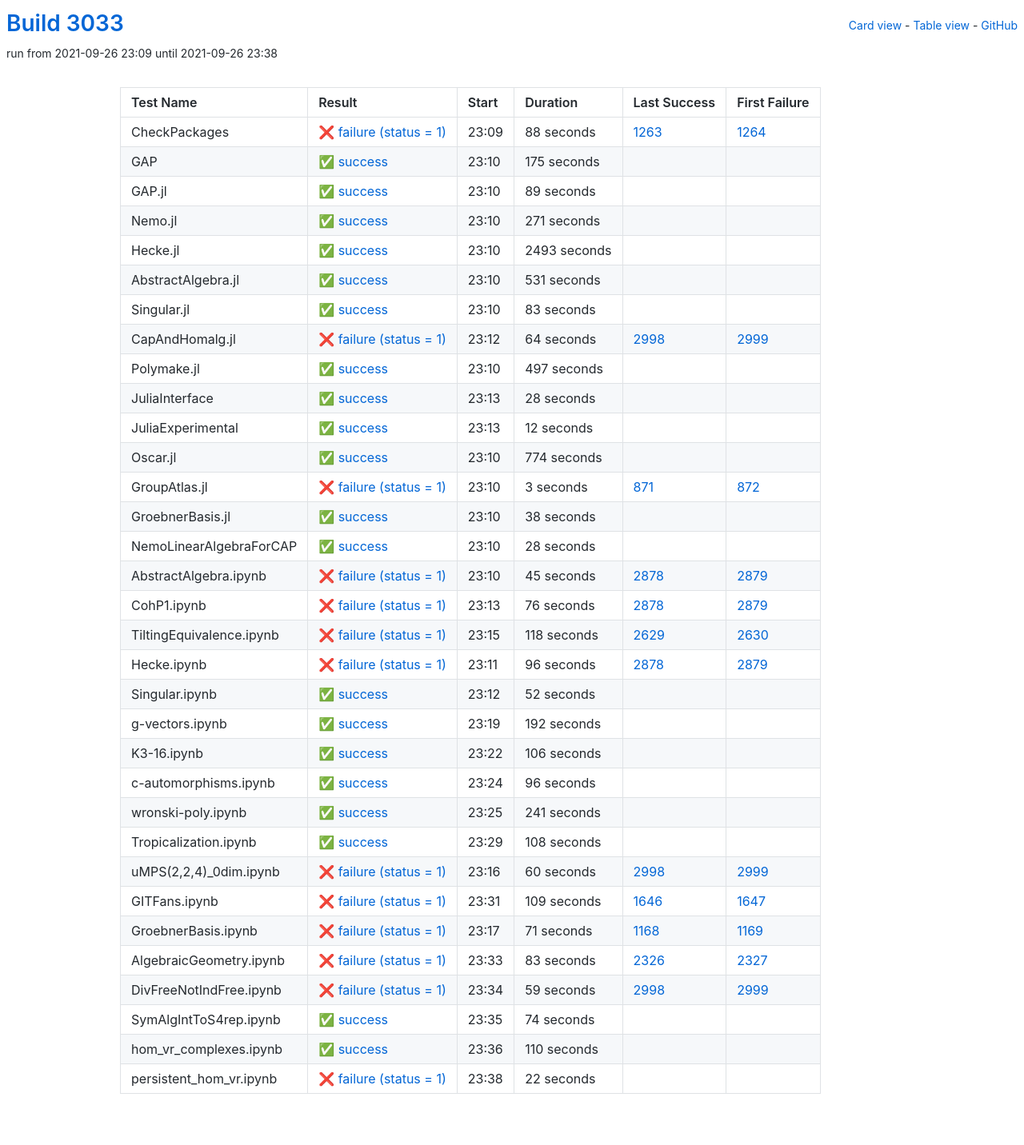
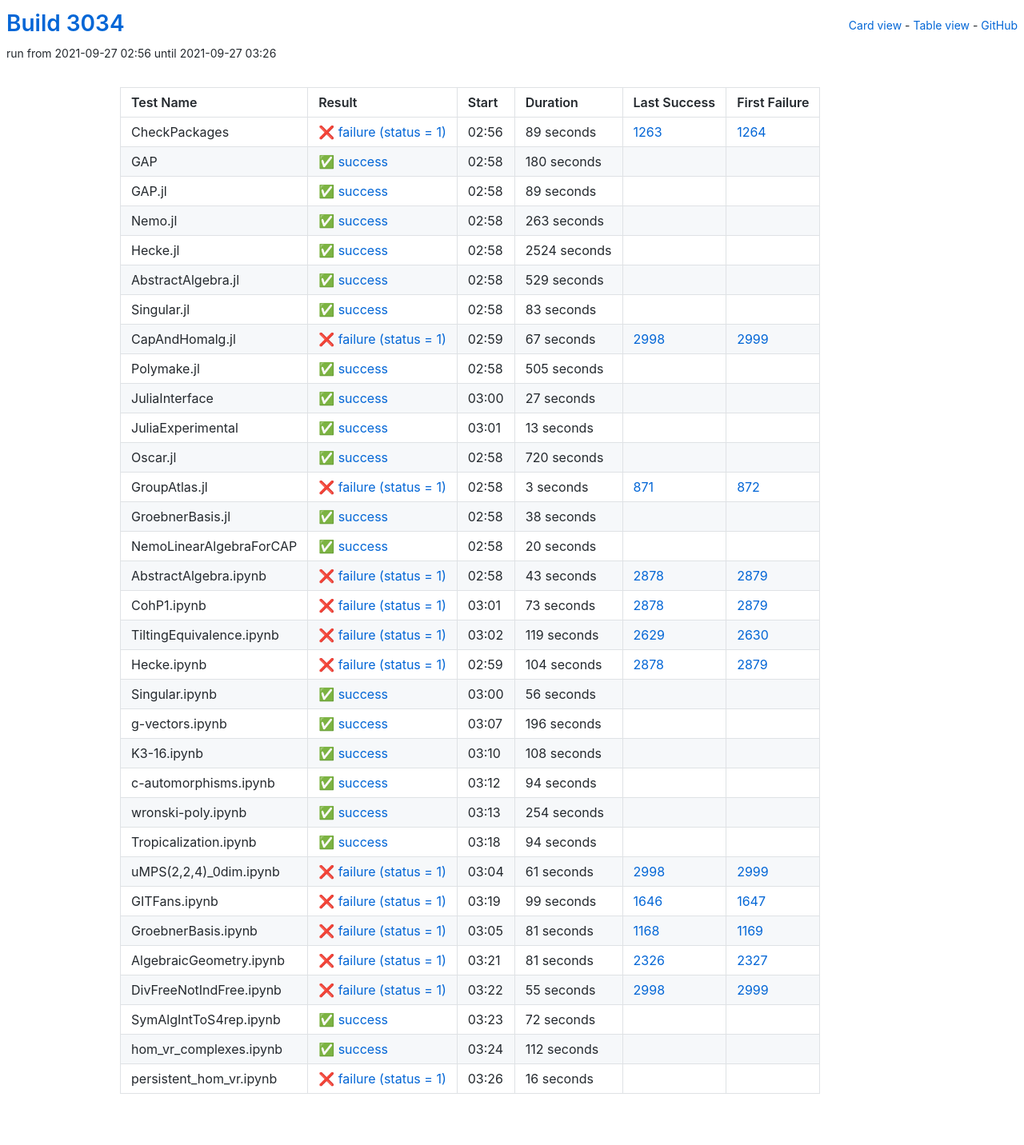
Before and after one commit to oscar-system/oscar-ci-status-stable, a Jekyll site: the page built from table.html, in a window 1280 px wide. Shown: the whole page at 80% size. Built offline with Jekyll 4.4.1, drawn with Linux system fonts in a browser that asks for light colours.

Commit message:
Build #3034

```diff
--- a/_data/ci.yml
+++ b/_data/ci.yml
@@ -1,6 +1,6 @@
 ---
-build: 3033
-build_url: https://oscarci.mathematik.uni-kl.de/job/oscar-stable/3033/
+build: 3034
+build_url: https://oscarci.mathematik.uni-kl.de/job/oscar-stable/3034/
 job: oscar-stable
 organization: oscar-system
 repo: oscar-ci-status-stable
@@ -8,32 +8,32 @@ repourl: https://github.com/oscar-system/oscar-ci-status-stable
 tests:
 - name: CheckPackages
   id: checkpackages
-  log: https://oscarci.mathematik.uni-kl.de/job/oscar-stable/3033/artifact/logs/build-3033/CheckPackages.log
-  start: 2021-09-26 23:09
+  log: https://oscarci.mathematik.uni-kl.de/job/oscar-stable/3034/artifact/logs/build-3034/CheckPackages.log
+  start: 2021-09-27 02:56
   success: false
   exitcode: 1
   status: failure
-  duration: 88
+  duration: 89
   last_success: 1263
   last_success_url: https://oscarci.mathematik.uni-kl.de/job/oscar-stable/1263/
   first_failure: 1264
   first_failure_url: https://oscarci.mathematik.uni-kl.de/job/oscar-stable/1264/
 - name: GAP
   id: gap
-  log: https://oscarci.mathematik.uni-kl.de/job/oscar-stable/3033/artifact/logs/build-3033/GAP.log
-  start: 2021-09-26 23:10
+  log: https://oscarci.mathematik.uni-kl.de/job/oscar-stable/3034/artifact/logs/build-3034/GAP.log
+  start: 2021-09-27 02:58
   success: true
   exitcode: 0
   status: success
-  duration: 175
+  duration: 180
   last_success: false
   last_success_url:
   first_failure: false
   first_failure_url:
 - name: GAP.jl
   id: gap-jl
-  log: https://oscarci.mathematik.uni-kl.de/job/oscar-stable/3033/artifact/logs/build-3033/GAP.jl.log
-  start: 2021-09-26 23:10
+  log: https://oscarci.mathematik.uni-kl.de/job/oscar-stable/3034/artifact/logs/build-3034/GAP.jl.log
+  start: 2021-09-27 02:58
   success: true
   exitcode: 0
   status: success
@@ -44,44 +44,44 @@ tests:
   first_failure_url:
 - name: Nemo.jl
   id: nemo-jl
-  log: https://oscarci.mathematik.uni-kl.de/job/oscar-stable/3033/artifact/logs/build-3033/Nemo.jl.log
-  start: 2021-09-26 23:10
+  log: https://oscarci.mathematik.uni-kl.de/job/oscar-stable/3034/artifact/logs/build-3034/Nemo.jl.log
+  start: 2021-09-27 02:58
   success: true
   exitcode: 0
   status: success
-  duration: 271
+  duration: 263
   last_success: false
   last_success_url:
   first_failure: false
   first_failure_url:
 - name: Hecke.jl
   id: hecke-jl
-  log: https://oscarci.mathematik.uni-kl.de/job/oscar-stable/3033/artifact/logs/build-3033/Hecke.jl.log
-  start: 2021-09-26 23:10
+  log: https://oscarci.mathematik.uni-kl.de/job/oscar-stable/3034/artifact/logs/build-3034/Hecke.jl.log
+  start: 2021-09-27 02:58
   success: true
   exitcode: 0
   status: success
-  duration: 2493
+  duration: 2524
   last_success: false
   last_success_url:
   first_failure: false
   first_failure_url:
 - name: AbstractAlgebra.jl
   id: abstractalgebra-jl
-  log: https://oscarci.mathematik.uni-kl.de/job/oscar-stable/3033/artifact/logs/build-3033/AbstractAlgebra.jl.log
-  start: 2021-09-26 23:10
+  log: https://oscarci.mathematik.uni-kl.de/job/oscar-stable/3034/artifact/logs/build-3034/AbstractAlgebra.jl.log
+  start: 2021-09-27 02:58
   success: true
   exitcode: 0
   status: success
-  duration: 531
+  duration: 529
   last_success: false
   last_success_url:
   first_failure: false
   first_failure_url:
 - name: Singular.jl
   id: singular-jl
-  log: https://oscarci.mathematik.uni-kl.de/job/oscar-stable/3033/artifact/logs/build-3033/Singular.jl.log
-  start: 2021-09-26 23:10
+  log: https://oscarci.mathematik.uni-kl.de/job/oscar-stable/3034/artifact/logs/build-3034/Singular.jl.log
+  start: 2021-09-27 02:58
   success: true
   exitcode: 0
   status: success
@@ -92,68 +92,68 @@ tests:
   first_failure_url:
 - name: CapAndHomalg.jl
   id: capandhomalg-jl
-  log: https://oscarci.mathematik.uni-kl.de/job/oscar-stable/3033/artifact/logs/build-3033/CapAndHomalg.jl.log
-  start: 2021-09-26 23:12
+  log: https://oscarci.mathematik.uni-kl.de/job/oscar-stable/3034/artifact/logs/build-3034/CapAndHomalg.jl.log
+  start: 2021-09-27 02:59
   success: false
   exitcode: 1
   status: failure
-  duration: 64
+  duration: 67
   last_success: 2998
   last_success_url: https://oscarci.mathematik.uni-kl.de/job/oscar-stable/2998/
   first_failure: 2999
   first_failure_url: https://oscarci.mathematik.uni-kl.de/job/oscar-stable/2999/
 - name: Polymake.jl
   id: polymake-jl
-  log: https://oscarci.mathematik.uni-kl.de/job/oscar-stable/3033/artifact/logs/build-3033/Polymake.jl.log
-  start: 2021-09-26 23:10
+  log: https://oscarci.mathematik.uni-kl.de/job/oscar-stable/3034/artifact/logs/build-3034/Polymake.jl.log
+  start: 2021-09-27 02:58
   success: true
   exitcode: 0
   status: success
-  duration: 497
+  duration: 505
   last_success: false
   last_success_url:
   first_failure: false
   first_failure_url:
 - name: JuliaInterface
   id: juliainterface
-  log: https://oscarci.mathematik.uni-kl.de/job/oscar-stable/3033/artifact/logs/build-3033/JuliaInterface.log
-  start: 2021-09-26 23:13
+  log: https://oscarci.mathematik.uni-kl.de/job/oscar-stable/3034/artifact/logs/build-3034/JuliaInterface.log
+  start: 2021-09-27 03:00
   success: true
   exitcode: 0
   status: success
-  duration: 28
+  duration: 27
   last_success: false
   last_success_url:
   first_failure: false
   first_failure_url:
 - name: JuliaExperimental
   id: juliaexperimental
-  log: https://oscarci.mathematik.uni-kl.de/job/oscar-stable/3033/artifact/logs/build-3033/JuliaExperimental.log
-  start: 2021-09-26 23:13
+  log: https://oscarci.mathematik.uni-kl.de/job/oscar-stable/3034/artifact/logs/build-3034/JuliaExperimental.log
+  start: 2021-09-27 03:01
   success: true
   exitcode: 0
   status: success
-  duration: 12
+  duration: 13
   last_success: false
   last_success_url:
   first_failure: false
   first_failure_url:
 - name: Oscar.jl
   id: oscar-jl
-  log: https://oscarci.mathematik.uni-kl.de/job/oscar-stable/3033/artifact/logs/build-3033/Oscar.jl.log
-  start: 2021-09-26 23:10
+  log: https://oscarci.mathematik.uni-kl.de/job/oscar-stable/3034/artifact/logs/build-3034/Oscar.jl.log
+  start: 2021-09-27 02:58
   success: true
   exitcode: 0
   status: success
-  duration: 774
+  duration: 720
   last_success: false
   last_success_url:
   first_failure: false
   first_failure_url:
 - name: GroupAtlas.jl
   id: groupatlas-jl
-  log: https://oscarci.mathematik.uni-kl.de/job/oscar-stable/3033/artifact/logs/build-3033/GroupAtlas.jl.log
-  start: 2021-09-26 23:10
+  log: https://oscarci.mathematik.uni-kl.de/job/oscar-stable/3034/artifact/logs/build-3034/GroupAtlas.jl.log
+  start: 2021-09-27 02:58
   success: false
   exitcode: 1
   status: failure
@@ -164,8 +164,8 @@ tests:
   first_failure_url: https://oscarci.mathematik.uni-kl.de/job/oscar-stable/872/
 - name: GroebnerBasis.jl
   id: groebnerbasis-jl
-  log: https://oscarci.mathematik.uni-kl.de/job/oscar-stable/3033/artifact/logs/build-3033/GroebnerBasis.jl.log
-  start: 2021-09-26 23:10
+  log: https://oscarci.mathematik.uni-kl.de/job/oscar-stable/3034/artifact/logs/build-3034/GroebnerBasis.jl.log
+  start: 2021-09-27 02:58
   success: true
   exitcode: 0
   status: success
@@ -176,128 +176,92 @@ tests:
   first_failure_url:
 - name: NemoLinearAlgebraForCAP
   id: nemolinearalgebraforcap
-  log: https://oscarci.mathematik.uni-kl.de/job/oscar-stable/3033/artifact/logs/build-3033/NemoLinearAlgebraForCAP.log
-  start: 2021-09-26 23:10
+  log: https://oscarci.mathematik.uni-kl.de/job/oscar-stable/3034/artifact/logs/build-3034/NemoLinearAlgebraForCAP.log
+  start: 2021-09-27 02:58
   success: true
   exitcode: 0
   status: success
-  duration: 28
+  duration: 20
   last_success: false
   last_success_url:
   first_failure: false
   first_failure_url:
 - name: AbstractAlgebra.ipynb
   id: abstractalgebra-ipynb
-  log: https://oscarci.mathematik.uni-kl.de/job/oscar-stable/3033/artifact/logs/build-3033/AbstractAlgebra.ipynb.log
-  start: 2021-09-26 23:10
+  log: https://oscarci.mathematik.uni-kl.de/job/oscar-stable/3034/artifact/logs/build-3034/AbstractAlgebra.ipynb.log
+  start: 2021-09-27 02:58
   success: false
   exitcode: 1
   status: failure
-  duration: 45
+  duration: 43
   last_success: 2878
   last_success_url: https://oscarci.mathematik.uni-kl.de/job/oscar-stable/2878/
   first_failure: 2879
   first_failure_url: https://oscarci.mathematik.uni-kl.de/job/oscar-stable/2879/
 - name: CohP1.ipynb
   id: cohp1-ipynb
-  log: https://oscarci.mathematik.uni-kl.de/job/oscar-stable/3033/artifact/logs/build-3033/CohP1.ipynb.log
-  start: 2021-09-26 23:13
+  log: https://oscarci.mathematik.uni-kl.de/job/oscar-stable/3034/artifact/logs/build-3034/CohP1.ipynb.log
+  start: 2021-09-27 03:01
   success: false
   exitcode: 1
   status: failure
-  duration: 76
+  duration: 73
   last_success: 2878
   last_success_url: https://oscarci.mathematik.uni-kl.de/job/oscar-stable/2878/
   first_failure: 2879
   first_failure_url: https://oscarci.mathematik.uni-kl.de/job/oscar-stable/2879/
 - name: TiltingEquivalence.ipynb
   id: tiltingequivalence-ipynb
-  log: https://oscarci.mathematik.uni-kl.de/job/oscar-stable/3033/artifact/logs/build-3033/TiltingEquivalence.ipynb.log
-  start: 2021-09-26 23:15
+  log: https://oscarci.mathematik.uni-kl.de/job/oscar-stable/3034/artifact/logs/build-3034/TiltingEquivalence.ipynb.log
+  start: 2021-09-27 03:02
   success: false
   exitcode: 1
   status: failure
-  duration: 118
+  duration: 119
   last_success: 2629
   last_success_url: https://oscarci.mathematik.uni-kl.de/job/oscar-stable/2629/
   first_failure: 2630
   first_failure_url: https://oscarci.mathematik.uni-kl.de/job/oscar-stable/2630/
 - name: Hecke.ipynb
   id: hecke-ipynb
-  log: https://oscarci.mathematik.uni-kl.de/job/oscar-stable/3033/artifact/logs/build-3033/Hecke.ipynb.log
-  start: 2021-09-26 23:11
+  log: https://oscarci.mathematik.uni-kl.de/job/oscar-stable/3034/artifact/logs/build-3034/Hecke.ipynb.log
+  start: 2021-09-27 02:59
   success: false
   exitcode: 1
   status: failure
-  duration: 96
+  duration: 104
   last_success: 2878
   last_success_url: https://oscarci.mathematik.uni-kl.de/job/oscar-stable/2878/
   first_failure: 2879
   first_failure_url: https://oscarci.mathematik.uni-kl.de/job/oscar-stable/2879/
 - name: Singular.ipynb
   id: singular-ipynb
-  log: https://oscarci.mathematik.uni-kl.de/job/oscar-stable/3033/artifact/logs/build-3033/Singular.ipynb.log
-  start: 2021-09-26 23:12
+  log: https://oscarci.mathematik.uni-kl.de/job/oscar-stable/3034/artifact/logs/build-3034/Singular.ipynb.log
+  start: 2021-09-27 03:00
   success: true
   exitcode: 0
   status: success
-  duration: 52
+  duration: 56
   last_success: false
   last_success_url:
   first_failure: false
   first_failure_url:
 - name: g-vectors.ipynb
   id: g-vectors-ipynb
-  log: https://oscarci.mathematik.uni-kl.de/job/oscar-stable/3033/artifact/logs/build-3033/g-vectors.ipynb.log
-  start: 2021-09-26 23:19
+  log: https://oscarci.mathematik.uni-kl.de/job/oscar-stable/3034/artifact/logs/build-3034/g-vectors.ipynb.log
+  start: 2021-09-27 03:07
   success: true
   exitcode: 0
   status: success
-  duration: 192
+  duration: 196
   last_success: false
   last_success_url:
   first_failure: false
   first_failure_url:
 - name: K3-16.ipynb
   id: k3-16-ipynb
-  log: https://oscarci.mathematik.uni-kl.de/job/oscar-stable/3033/artifact/logs/build-3033/K3-16.ipynb.log
-  start: 2021-09-26 23:22
-  success: true
-  exitcode: 0
-  status: success
-  duration: 106
-  last_success: false
-  last_success_url:
-  first_failure: false
-  first_failure_url:
-- name: c-automorphisms.ipynb
-  id: c-automorphisms-ipynb
-  log: https://oscarci.mathematik.uni-kl.de/job/oscar-stable/3033/artifact/logs/build-3033/c-automorphisms.ipynb.log
-  start: 2021-09-26 23:24
-  success: true
-  exitcode: 0
-  status: success
-  duration: 96
-  last_success: false
-  last_success_url:
-  first_failure: false
-  first_failure_url:
-- name: wronski-poly.ipynb
-  id: wronski-poly-ipynb
-  log: https://oscarci.mathematik.uni-kl.de/job/oscar-stable/3033/artifact/logs/build-3033/wronski-poly.ipynb.log
-  start: 2021-09-26 23:25
-  success: true
-  exitcode: 0
-  status: success
-  duration: 241
-  last_success: false
-  last_success_url:
-  first_failure: false
-  first_failure_url:
-- name: Tropicalization.ipynb
-  id: tropicalization-ipynb
-  log: https://oscarci.mathematik.uni-kl.de/job/oscar-stable/3033/artifact/logs/build-3033/Tropicalization.ipynb.log
-  start: 2021-09-26 23:29
+  log: https://oscarci.mathematik.uni-kl.de/job/oscar-stable/3034/artifact/logs/build-3034/K3-16.ipynb.log
+  start: 2021-09-27 03:10
   success: true
   exitcode: 0
   status: success
@@ -306,98 +270,134 @@ tests:
   last_success_url:
   first_failure: false
   first_failure_url:
+- name: c-automorphisms.ipynb
+  id: c-automorphisms-ipynb
+  log: https://oscarci.mathematik.uni-kl.de/job/oscar-stable/3034/artifact/logs/build-3034/c-automorphisms.ipynb.log
+  start: 2021-09-27 03:12
+  success: true
+  exitcode: 0
+  status: success
+  duration: 94
+  last_success: false
+  last_success_url:
+  first_failure: false
+  first_failure_url:
+- name: wronski-poly.ipynb
+  id: wronski-poly-ipynb
+  log: https://oscarci.mathematik.uni-kl.de/job/oscar-stable/3034/artifact/logs/build-3034/wronski-poly.ipynb.log
+  start: 2021-09-27 03:13
+  success: true
+  exitcode: 0
+  status: success
+  duration: 254
+  last_success: false
+  last_success_url:
+  first_failure: false
+  first_failure_url:
+- name: Tropicalization.ipynb
+  id: tropicalization-ipynb
+  log: https://oscarci.mathematik.uni-kl.de/job/oscar-stable/3034/artifact/logs/build-3034/Tropicalization.ipynb.log
+  start: 2021-09-27 03:18
+  success: true
+  exitcode: 0
+  status: success
+  duration: 94
+  last_success: false
+  last_success_url:
+  first_failure: false
+  first_failure_url:
 - name: uMPS(2,2,4)_0dim.ipynb
   id: umps-2-2-4-0dim-ipynb
-  log: https://oscarci.mathematik.uni-kl.de/job/oscar-stable/3033/artifact/logs/build-3033/uMPS-2-2-4-_0dim.ipynb.log
-  start: 2021-09-26 23:16
+  log: https://oscarci.mathematik.uni-kl.de/job/oscar-stable/3034/artifact/logs/build-3034/uMPS-2-2-4-_0dim.ipynb.log
+  start: 2021-09-27 03:04
   success: false
   exitcode: 1
   status: failure
-  duration: 60
+  duration: 61
   last_success: 2998
   last_success_url: https://oscarci.mathematik.uni-kl.de/job/oscar-stable/2998/
   first_failure: 2999
   first_failure_url: https://oscarci.mathematik.uni-kl.de/job/oscar-stable/2999/
 - name: GITFans.ipynb
   id: gitfans-ipynb
-  log: https://oscarci.mathematik.uni-kl.de/job/oscar-stable/3033/artifact/logs/build-3033/GITFans.ipynb.log
-  start: 2021-09-26 23:31
+  log: https://oscarci.mathematik.uni-kl.de/job/oscar-stable/3034/artifact/logs/build-3034/GITFans.ipynb.log
+  start: 2021-09-27 03:19
   success: false
   exitcode: 1
   status: failure
-  duration: 109
+  duration: 99
   last_success: 1646
   last_success_url: https://oscarci.mathematik.uni-kl.de/job/oscar-stable/1646/
   first_failure: 1647
   first_failure_url: https://oscarci.mathematik.uni-kl.de/job/oscar-stable/1647/
 - name: GroebnerBasis.ipynb
   id: groebnerbasis-ipynb
-  log: https://oscarci.mathematik.uni-kl.de/job/oscar-stable/3033/artifact/logs/build-3033/GroebnerBasis.ipynb.log
-  start: 2021-09-26 23:17
+  log: https://oscarci.mathematik.uni-kl.de/job/oscar-stable/3034/artifact/logs/build-3034/GroebnerBasis.ipynb.log
+  start: 2021-09-27 03:05
   success: false
   exitcode: 1
   status: failure
-  duration: 71
+  duration: 81
   last_success: 1168
   last_success_url: https://oscarci.mathematik.uni-kl.de/job/oscar-stable/1168/
   first_failure: 1169
   first_failure_url: https://oscarci.mathematik.uni-kl.de/job/oscar-stable/1169/
 - name: AlgebraicGeometry.ipynb
   id: algebraicgeometry-ipynb
-  log: https://oscarci.mathematik.uni-kl.de/job/oscar-stable/3033/artifact/logs/build-3033/AlgebraicGeometry.ipynb.log
-  start: 2021-09-26 23:33
+  log: https://oscarci.mathematik.uni-kl.de/job/oscar-stable/3034/artifact/logs/build-3034/AlgebraicGeometry.ipynb.log
+  start: 2021-09-27 03:21
   success: false
   exitcode: 1
   status: failure
-  duration: 83
+  duration: 81
   last_success: 2326
   last_success_url: https://oscarci.mathematik.uni-kl.de/job/oscar-stable/2326/
   first_failure: 2327
   first_failure_url: https://oscarci.mathematik.uni-kl.de/job/oscar-stable/2327/
 - name: DivFreeNotIndFree.ipynb
   id: divfreenotindfree-ipynb
-  log: https://oscarci.mathematik.uni-kl.de/job/oscar-stable/3033/artifact/logs/build-3033/DivFreeNotIndFree.ipynb.log
-  start: 2021-09-26 23:34
+  log: https://oscarci.mathematik.uni-kl.de/job/oscar-stable/3034/artifact/logs/build-3034/DivFreeNotIndFree.ipynb.log
+  start: 2021-09-27 03:22
   success: false
   exitcode: 1
   status: failure
-  duration: 59
+  duration: 55
   last_success: 2998
   last_success_url: https://oscarci.mathematik.uni-kl.de/job/oscar-stable/2998/
   first_failure: 2999
   first_failure_url: https://oscarci.mathematik.uni-kl.de/job/oscar-stable/2999/
 - name: SymAlgIntToS4rep.ipynb
   id: symalginttos4rep-ipynb
-  log: https://oscarci.mathematik.uni-kl.de/job/oscar-stable/3033/artifact/logs/build-3033/SymAlgIntToS4rep.ipynb.log
-  start: 2021-09-26 23:35
+  log: https://oscarci.mathematik.uni-kl.de/job/oscar-stable/3034/artifact/logs/build-3034/SymAlgIntToS4rep.ipynb.log
+  start: 2021-09-27 03:23
   success: true
   exitcode: 0
   status: success
-  duration: 74
+  duration: 72
   last_success: false
   last_success_url:
   first_failure: false
   first_failure_url:
 - name: hom_vr_complexes.ipynb
   id: hom-vr-complexes-ipynb
-  log: https://oscarci.mathematik.uni-kl.de/job/oscar-stable/3033/artifact/logs/build-3033/hom_vr_complexes.ipynb.log
-  start: 2021-09-26 23:36
+  log: https://oscarci.mathematik.uni-kl.de/job/oscar-stable/3034/artifact/logs/build-3034/hom_vr_complexes.ipynb.log
+  start: 2021-09-27 03:24
   success: true
   exitcode: 0
   status: success
-  duration: 110
+  duration: 112
   last_success: false
   last_success_url:
   first_failure: false
   first_failure_url:
 - name: persistent_hom_vr.ipynb
   id: persistent-hom-vr-ipynb
-  log: https://oscarci.mathematik.uni-kl.de/job/oscar-stable/3033/artifact/logs/build-3033/persistent_hom_vr.ipynb.log
-  start: 2021-09-26 23:38
+  log: https://oscarci.mathematik.uni-kl.de/job/oscar-stable/3034/artifact/logs/build-3034/persistent_hom_vr.ipynb.log
+  start: 2021-09-27 03:26
   success: false
   exitcode: 1
   status: failure
-  duration: 22
+  duration: 16
   last_success: false
   last_success_url:
   first_failure: false
```
Also changed, not shown: README.md.
